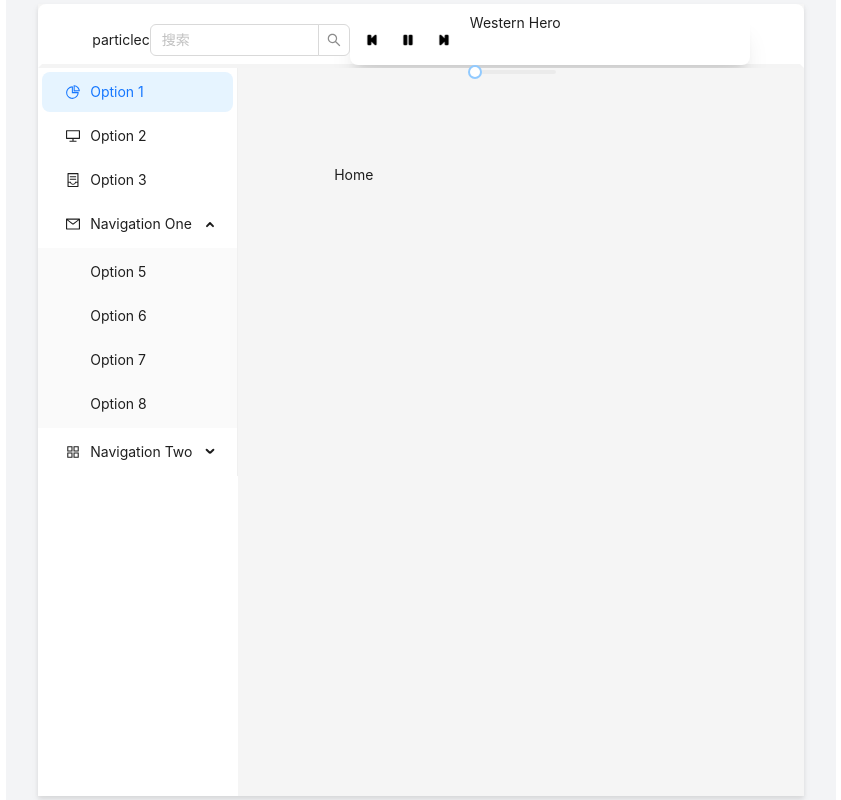
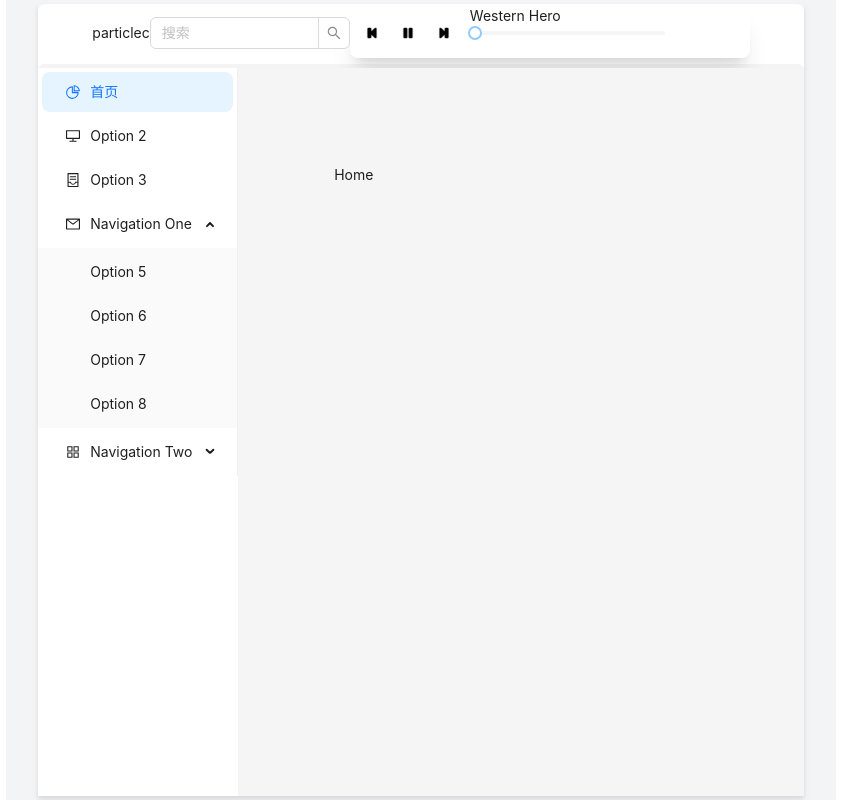
Before and after one commit to particlec/my-blog, a React (Vite) app: page /home in a window 1280 px wide. Shown: the whole page, without its empty margins (219-1060 px from the left). Built offline with nearby package versions, Linux system fonts and the light colour scheme.

Commit message:
feat: 播放器补充

```diff
--- a/src/components/CustomMusic.tsx
+++ b/src/components/CustomMusic.tsx
@@ -3,6 +3,7 @@ import { Slider } from 'antd';
 import next from '../assets/next.png';
 import pause from '../assets/pause.png';
 import play from '../assets/play.png';
+import volume from '../assets/volume.png';
 
 const CustomMusic = () => {
   const [isPlay, setIsPlay] = useState(false);
@@ -54,7 +55,7 @@ const CustomMusic = () => {
           onClick={playMusic}
         />
 
-        <div className="flex flex-col flex-wrap">
+        <div className="flex flex-col flex-wrap w-[200px]">
           <div className="  ">
             <span>Western Hero</span>
           </div>
@@ -65,7 +66,23 @@ const CustomMusic = () => {
             className=" "
           />
         </div>
+
+
+
+        {/* <div className="absolute h-[40px]">
+        <img
+          src={volume}
+          alt="next"
+          className="w-[15px] h-[15px] cursor-pointer"
+          onClick={playMusic}
+        />
+         <Slider vertical defaultValue={20} />
+
+        </div> */}
+
+
       </div>
+
     </div>
   );
 };
--- a/src/layout/HomeSider.tsx
+++ b/src/layout/HomeSider.tsx
@@ -32,7 +32,7 @@ function getItem(
 // https://www.iconfont.cn/user/detail?spm=a313x.7781069.1998910419.53&uid=4193520&nid=8N7pZVovdwFv&userViewType=collections 图标替换
 
 const items: MenuItem[] = [
-  getItem('Option 1', '1', <PieChartOutlined />),
+  getItem('首页', '1', <PieChartOutlined />),
   getItem('Option 2', '2', <DesktopOutlined />),
   getItem('Option 3', '3', <ContainerOutlined />),
 
--- a/src/main.css
+++ b/src/main.css
@@ -60,6 +60,10 @@ body {
 .ant-layout {
     height: 100%;
 }
+.ant-layout-header {
+  line-height:0;
+}
+
 
 
 h1 {
```
Also changed, not shown: src/assets/volume.png (added).
